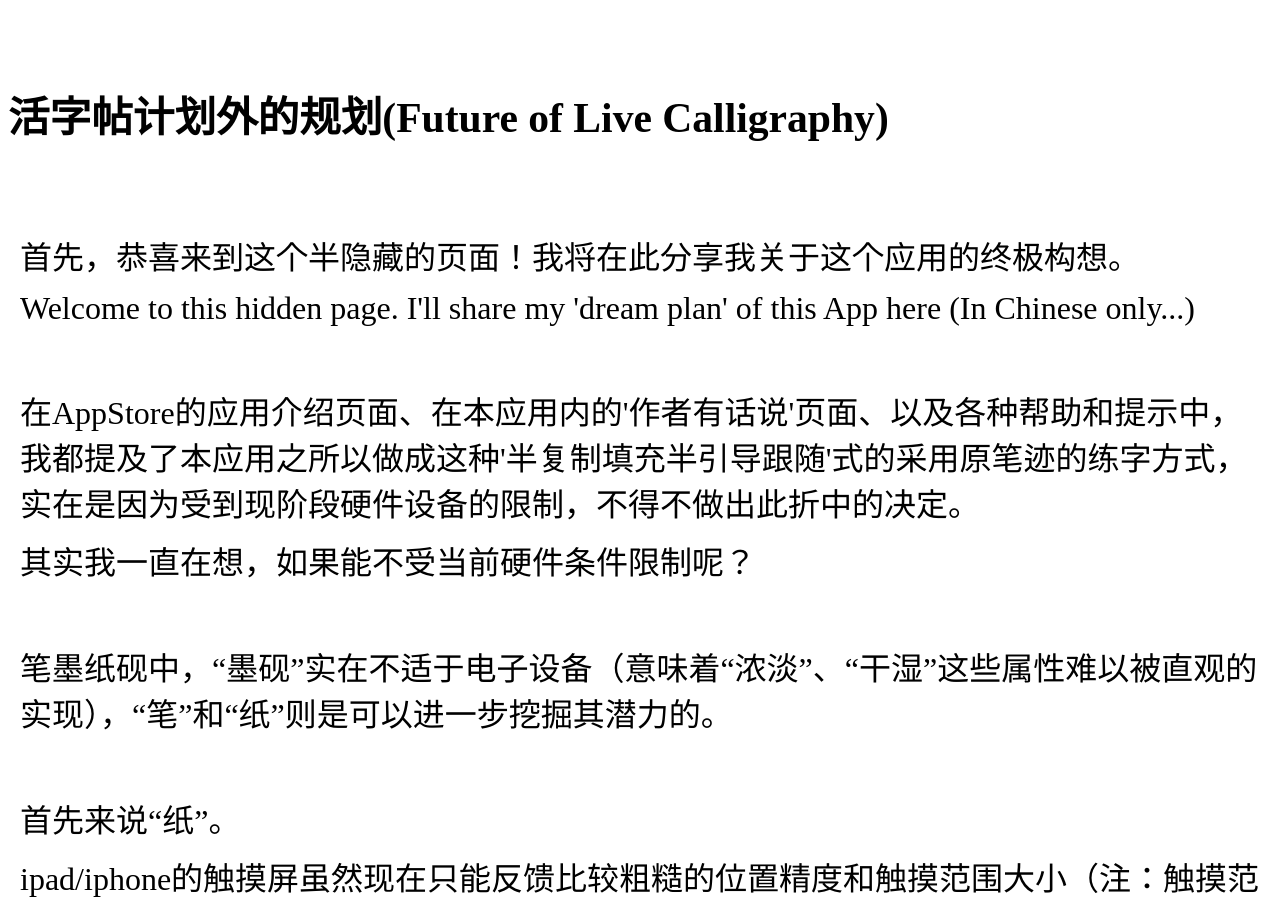
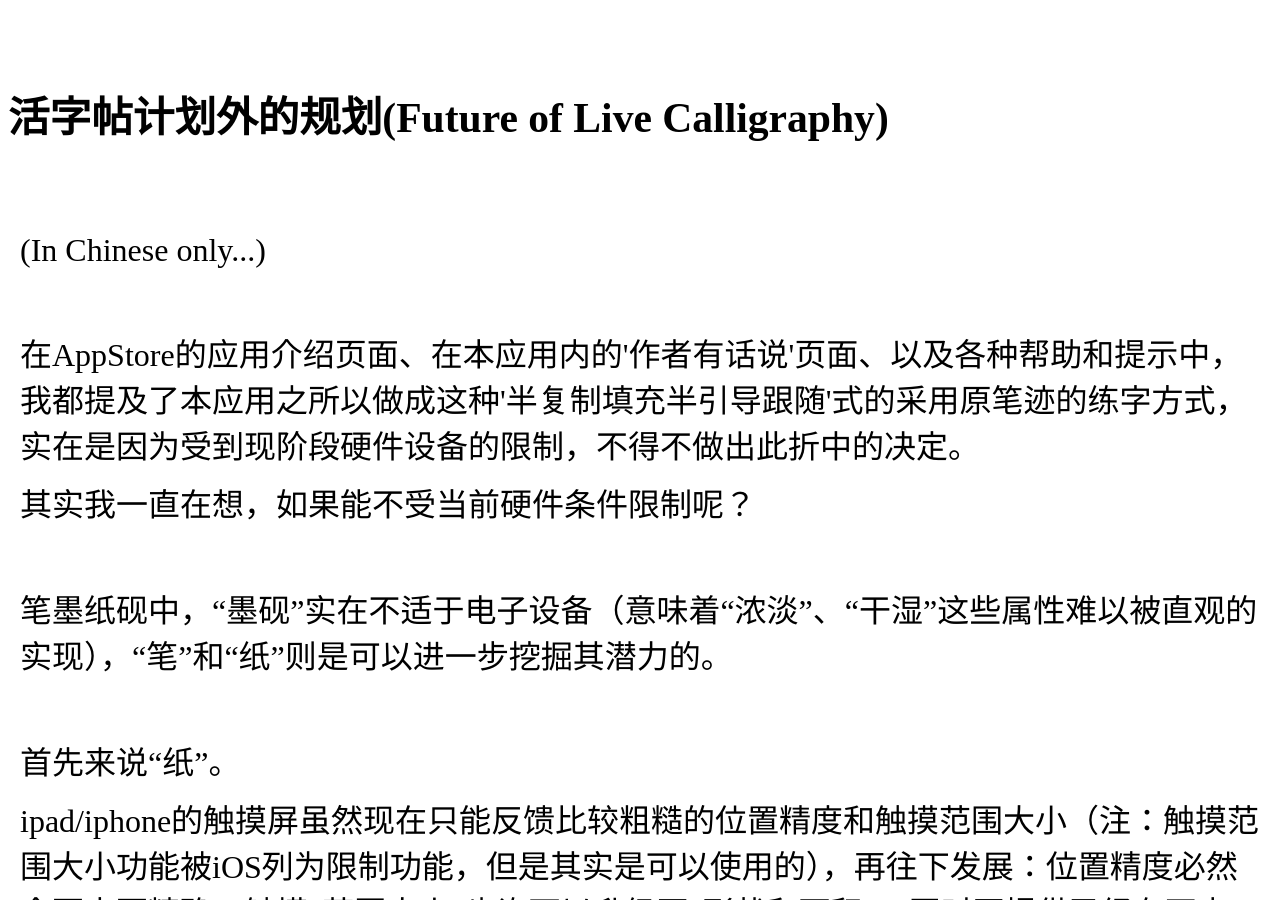
Before and after one commit to LiveCally/Help, a Jekyll site: the page built from _posts/2014-05-16-LiveCalligraphyFuture.html, in a window 1280 px wide and 900 px high. Built offline with Jekyll 4.4.1, drawn with Linux system fonts in a browser that asks for light colours; Markdown is read by kramdown in place of the engine named in the settings.

Commit message:
future modify
future modify

```diff
--- a/_posts/2014-05-16-LiveCalligraphyFuture.html
+++ b/_posts/2014-05-16-LiveCalligraphyFuture.html
@@ -13,8 +13,7 @@ title: 活字帖计划外的规划(Future of Live Calligraphy)
 <p> </p>
 </br>
 
-<p>首先，恭喜来到这个半隐藏的页面！我将在此分享我关于这个应用的终极构想。</p>
-<p>Welcome to this hidden page. I'll share my 'dream plan' of this App here (In Chinese only...)</p>
+<p>(In Chinese only...)</p>
 </br></br>
 <p>在AppStore的应用介绍页面、在本应用内的'作者有话说'页面、以及各种帮助和提示中，我都提及了本应用之所以做成这种'半复制填充半引导跟随'式的采用原笔迹的练字方式，实在是因为受到现阶段硬件设备的限制，不得不做出此折中的决定。</p>
 <p>其实我一直在想，如果能不受当前硬件条件限制呢？</p>
```
